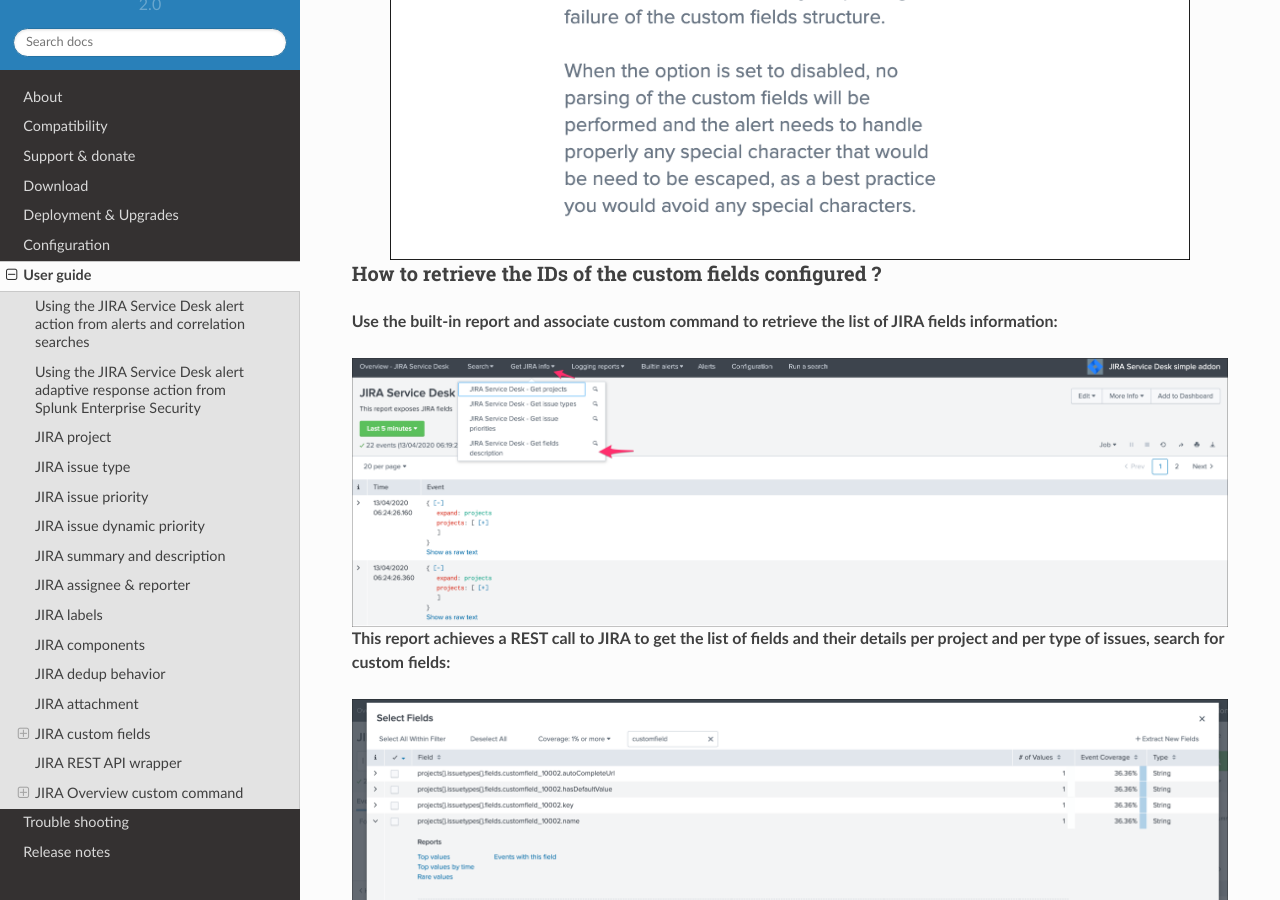
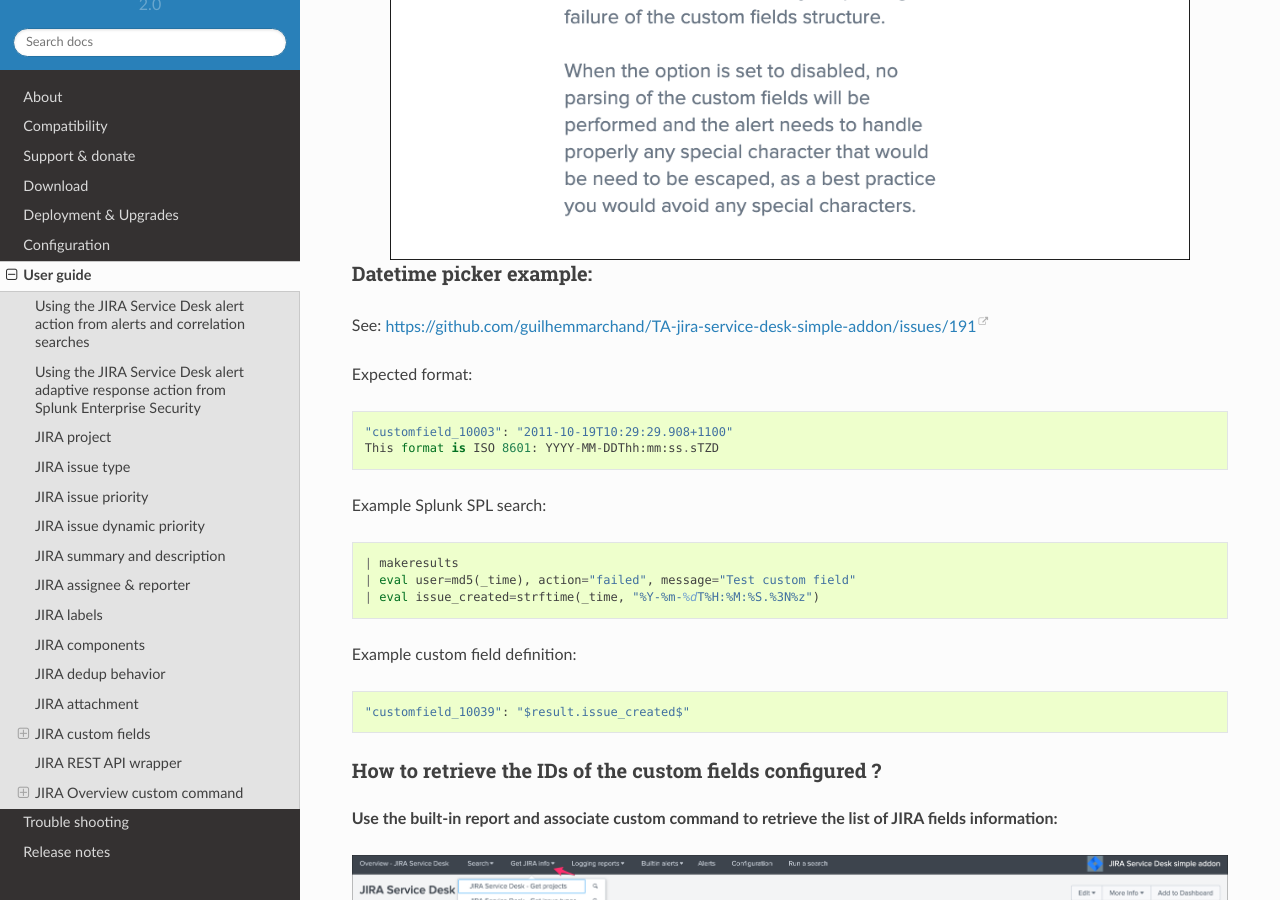
Before and after one commit to guilhemmarchand/TA-jira-service-desk-simple-addon, a Sphinx documentation site: the page built from docs/userguide.rst, in a window 1280 px wide and 900 px high, scrolled down 21211 px. Built offline with Sphinx 7.4.7 and the Read the Docs theme 2.0.0, drawn with Linux system fonts in a browser that asks for light colours.

Commit message:
Add doc example

```diff
--- a/docs/conf.py
+++ b/docs/conf.py
@@ -18,12 +18,12 @@
 # If extensions (or modules to document with autodoc) are in another directory,
 # add these directories to sys.path here. If the directory is relative to the
 # documentation root, use os.path.abspath to make it absolute, like shown here.
-#sys.path.insert(0, os.path.abspath('.'))
+# sys.path.insert(0, os.path.abspath('.'))
 
 # -- General configuration ------------------------------------------------
 
 # If your documentation needs a minimal Sphinx version, state it here.
-#needs_sphinx = '1.0'
+# needs_sphinx = '1.0'
 
 # Add any Sphinx extension module names here, as strings. They can be
 # extensions coming with Sphinx (named 'sphinx.ext.*') or your custom
@@ -31,73 +31,73 @@
 extensions = []
 
 # Add any paths that contain templates here, relative to this directory.
-templates_path = ['_templates']
+templates_path = ["_templates"]
 
 # The suffix(es) of source filenames.
 # You can specify multiple suffix as a list of string:
 # source_suffix = ['.rst', '.md']
-source_suffix = '.rst'
+source_suffix = ".rst"
 
 # The encoding of source files.
-#source_encoding = 'utf-8-sig'
+# source_encoding = 'utf-8-sig'
 
 # The master toctree document.
-master_doc = 'index'
+master_doc = "index"
 
 # General information about the project.
-project = u'TA-jira-service-desk-simple-addon'
-copyright = u'2018-2020, Guilhem Marchand'
-author = u'Guilhem Marchand'
+project = "TA-jira-service-desk-simple-addon"
+copyright = "2018-2020, Guilhem Marchand"
+author = "Guilhem Marchand"
 
 # The version info for the project you're documenting, acts as replacement for
 # |version| and |release|, also used in various other places throughout the
 # built documents.
 #
 # The short X.Y version.
-version = u'2.0'
+version = "2.0"
 # The full version, including alpha/beta/rc tags.
-release = u'2'
+release = "2"
 
 # The language for content autogenerated by Sphinx. Refer to documentation
 # for a list of supported languages.
 #
 # This is also used if you do content translation via gettext catalogs.
 # Usually you set "language" from the command line for these cases.
-language = None
+language = "en"
 
 # There are two options for replacing |today|: either, you set today to some
 # non-false value, then it is used:
-#today = ''
+# today = ''
 # Else, today_fmt is used as the format for a strftime call.
-#today_fmt = '%B %d, %Y'
+# today_fmt = '%B %d, %Y'
 
 # List of patterns, relative to source directory, that match files and
 # directories to ignore when looking for source files.
-exclude_patterns = ['.build']
+exclude_patterns = [".build"]
 
 # The reST default role (used for this markup: `text`) to use for all
 # documents.
-#default_role = None
+# default_role = None
 
 # If true, '()' will be appended to :func: etc. cross-reference text.
-#add_function_parentheses = True
+# add_function_parentheses = True
 
 # If true, the current module name will be prepended to all description
 # unit titles (such as .. function::).
-#add_module_names = True
+# add_module_names = True
 
 # If true, sectionauthor and moduleauthor directives will be shown in the
 # output. They are ignored by default.
-#show_authors = False
+# show_authors = False
 
 # The name of the Pygments (syntax highlighting) style to use.
-pygments_style = 'sphinx'
+pygments_style = "sphinx"
 
 # A list of ignored prefixes for module index sorting.
-#modindex_common_prefix = []
+# modindex_common_prefix = []
 
 # If true, keep warnings as "system message" paragraphs in the built documents.
-#keep_warnings = False
+# keep_warnings = False
 
 # If true, `todo` and `todoList` produce output, else they produce nothing.
 todo_include_todos = False
@@ -110,6 +110,7 @@
 # html_theme = 'alabaster'
 
 import sphinx_rtd_theme
+
 html_theme = "sphinx_rtd_theme"
 html_theme_path = [sphinx_rtd_theme.get_html_theme_path()]
 
@@ -117,18 +118,18 @@
 # further.  For a list of options available for each theme, see the
 # documentation.
 html_theme_options = {
-    'style_external_links': True,
+    "style_external_links": True,
 }
 
 # Add any paths that contain custom themes here, relative to this directory.
-#html_theme_path = []
+# html_theme_path = []
 
 # The name for this set of Sphinx documents.  If None, it defaults to
 # "<project> v<release> documentation".
-#html_title = None
+# html_title = None
 
 # A shorter title for the navigation bar.  Default is the same as html_title.
-#html_short_title = None
+# html_short_title = None
 
 # The name of an image file (relative to this directory) to place at the top
 # of the sidebar.
@@ -137,119 +138,121 @@
 # The name of an image file (relative to this directory) to use as a favicon of
 # the docs.  This file should be a Windows icon file (.ico) being 16x16 or 32x32
 # pixels large.
-#html_favicon = None
+# html_favicon = None
 
 # Add any paths that contain custom static files (such as style sheets) here,
 # relative to this directory. They are copied after the builtin static files,
 # so a file named "default.css" will overwrite the builtin "default.css".
-html_static_path = ['.static']
+html_static_path = [".static"]
 
 # Add any extra paths that contain custom files (such as robots.txt or
 # .htaccess) here, relative to this directory. These files are copied
 # directly to the root of the documentation.
-#html_extra_path = []
+# html_extra_path = []
 
 # If not '', a 'Last updated on:' timestamp is inserted at every page bottom,
 # using the given strftime format.
-#html_last_updated_fmt = '%b %d, %Y'
+# html_last_updated_fmt = '%b %d, %Y'
 
 # If true, SmartyPants will be used to convert quotes and dashes to
 # typographically correct entities.
-#html_use_smartypants = True
+# html_use_smartypants = True
 
 # Custom sidebar templates, maps document names to template names.
-#html_sidebars = {}
+# html_sidebars = {}
 
 # Additional templates that should be rendered to pages, maps page names to
 # template names.
-#html_additional_pages = {}
+# html_additional_pages = {}
 
 # If false, no module index is generated.
-#html_domain_indices = True
+# html_domain_indices = True
 
 # If false, no index is generated.
-#html_use_index = True
+# html_use_index = True
 
 # If true, the index is split into individual pages for each letter.
-#html_split_index = False
+# html_split_index = False
 
 # If true, links to the reST sources are added to the pages.
-#html_show_sourcelink = True
+# html_show_sourcelink = True
 
 # If true, "Created using Sphinx" is shown in the HTML footer. Default is True.
-#html_show_sphinx = True
+# html_show_sphinx = True
 
 # If true, "(C) Copyright ..." is shown in the HTML footer. Default is True.
-#html_show_copyright = True
+# html_show_copyright = True
 
 # If true, an OpenSearch description file will be output, and all pages will
 # contain a <link> tag referring to it.  The value of this option must be the
 # base URL from which the finished HTML is served.
-#html_use_opensearch = ''
+# html_use_opensearch = ''
 
 # This is the file name suffix for HTML files (e.g. ".xhtml").
-#html_file_suffix = None
+# html_file_suffix = None
 
 # Language to be used for generating the HTML full-text search index.
 # Sphinx supports the following languages:
 #   'da', 'de', 'en', 'es', 'fi', 'fr', 'hu', 'it', 'ja'
 #   'nl', 'no', 'pt', 'ro', 'ru', 'sv', 'tr'
-#html_search_language = 'en'
+html_search_language = "en"
 
 # A dictionary with options for the search language support, empty by default.
 # Now only 'ja' uses this config value
-#html_search_options = {'type': 'default'}
+# html_search_options = {'type': 'default'}
 
 # The name of a javascript file (relative to the configuration directory) that
 # implements a search results scorer. If empty, the default will be used.
-#html_search_scorer = 'scorer.js'
+# html_search_scorer = 'scorer.js'
 
 # Output file base name for HTML help builder.
-htmlhelp_basename = 'dsmondoc'
+htmlhelp_basename = "dsmondoc"
 
 # -- Options for LaTeX output ---------------------------------------------
 
 latex_elements = {
-# The paper size ('letterpaper' or 'a4paper').
-#'papersize': 'letterpaper',
-
-# The font size ('10pt', '11pt' or '12pt').
-#'pointsize': '10pt',
-
-# Additional stuff for the LaTeX preamble.
-#'preamble': '',
-
-# Latex figure (float) alignment
-#'figure_align': 'htbp',
+    # The paper size ('letterpaper' or 'a4paper').
+    #'papersize': 'letterpaper',
+    # The font size ('10pt', '11pt' or '12pt').
+    #'pointsize': '10pt',
+    # Additional stuff for the LaTeX preamble.
+    #'preamble': '',
+    # Latex figure (float) alignment
+    #'figure_align': 'htbp',
 }
 
 # Grouping the document tree into LaTeX files. List of tuples
 # (source start file, target name, title,
 #  author, documentclass [howto, manual, or own class]).
 latex_documents = [
-    (master_doc, 'TA-jira-service-desk-simple-addon.tex', u'TA-jira-service-desk-simple-addon Documentation',
-     u'Guilhem Marchand', 'manual'),
+    (
+        master_doc,
+        "TA-jira-service-desk-simple-addon.tex",
+        "TA-jira-service-desk-simple-addon Documentation",
+        "Guilhem Marchand",
+        "manual",
+    ),
 ]
 
 # The name of an image file (relative to this directory) to place at the top of
 # the title page.
-#latex_logo = None
+# latex_logo = None
 
 # For "manual" documents, if this is true, then toplevel headings are parts,
 # not chapters.
-#latex_use_parts = False
+# latex_use_parts = False
 
 # If true, show page references after internal links.
-#latex_show_pagerefs = False
+# latex_show_pagerefs = False
 
 # If true, show URL addresses after external links.
-#latex_show_urls = False
+# latex_show_urls = False
 
 # Documents to append as an appendix to all manuals.
-#latex_appendices = []
+# latex_appendices = []
 
 # If false, no module index is generated.
-#latex_domain_indices = True
+# latex_domain_indices = True
 
 
 # -- Options for manual page output ---------------------------------------
@@ -257,12 +260,17 @@
 # One entry per manual page. List of tuples
 # (source start file, name, description, authors, manual section).
 man_pages = [
-    (master_doc, 'TA-jira-service-desk-simple-addon', u'TA-jira-service-desk-simple-addon Documentation',
-     [author], 1)
+    (
+        master_doc,
+        "TA-jira-service-desk-simple-addon",
+        "TA-jira-service-desk-simple-addon Documentation",
+        [author],
+        1,
+    )
 ]
 
 # If true, show URL addresses after external links.
-#man_show_urls = False
+# man_show_urls = False
 
 
 # -- Options for Texinfo output -------------------------------------------
@@ -271,22 +279,29 @@
 # (source start file, target name, title, author,
 #  dir menu entry, description, category)
 texinfo_documents = [
-    (master_doc, 'TA-jira-service-desk-simple-addon', u'TA-jira-service-desk-simple-addon Documentation',
-     author, 'TA-jira-service-desk-simple-addon', 'Splunk application data sources availability monitoring.',
-     'Miscellaneous'),
+    (
+        master_doc,
+        "TA-jira-service-desk-simple-addon",
+        "TA-jira-service-desk-simple-addon Documentation",
+        author,
+        "TA-jira-service-desk-simple-addon",
+        "Splunk application data sources availability monitoring.",
+        "Miscellaneous",
+    ),
 ]
 
 # Documents to append as an appendix to all manuals.
-#texinfo_appendices = []
+# texinfo_appendices = []
 
 # If false, no module index is generated.
-#texinfo_domain_indices = True
+# texinfo_domain_indices = True
 
 # How to display URL addresses: 'footnote', 'no', or 'inline'.
-#texinfo_show_urls = 'footnote'
+# texinfo_show_urls = 'footnote'
 
 # If true, do not generate a @detailmenu in the "Top" node's menu.
-#texinfo_no_detailmenu = False
+# texinfo_no_detailmenu = False
+
 
 def setup(app):
-    app.add_css_file('css/custom.css')
+    app.add_css_file("css/custom.css")
--- a/docs/userguide.rst
+++ b/docs/userguide.rst
@@ -422,6 +422,33 @@
    :align: center
    :width: 800px
 
+Datetime picker example:
+------------------------
+
+See:
+https://github.com/guilhemmarchand/TA-jira-service-desk-simple-addon/issues/191
+
+Expected format:
+
+::
+
+   "customfield_10003": "2011-10-19T10:29:29.908+1100"
+   This format is ISO 8601: YYYY-MM-DDThh:mm:ss.sTZD
+
+Example Splunk SPL search:
+
+::
+
+   | makeresults
+   | eval user=md5(_time), action="failed", message="Test custom field"
+   | eval issue_created=strftime(_time, "%Y-%m-%dT%H:%M:%S.%3N%z")
+
+Example custom field definition:
+
+::
+
+   "customfield_10039": "$result.issue_created$"
+
 How to retrieve the IDs of the custom fields configured ?
 ---------------------------------------------------------
 
```
